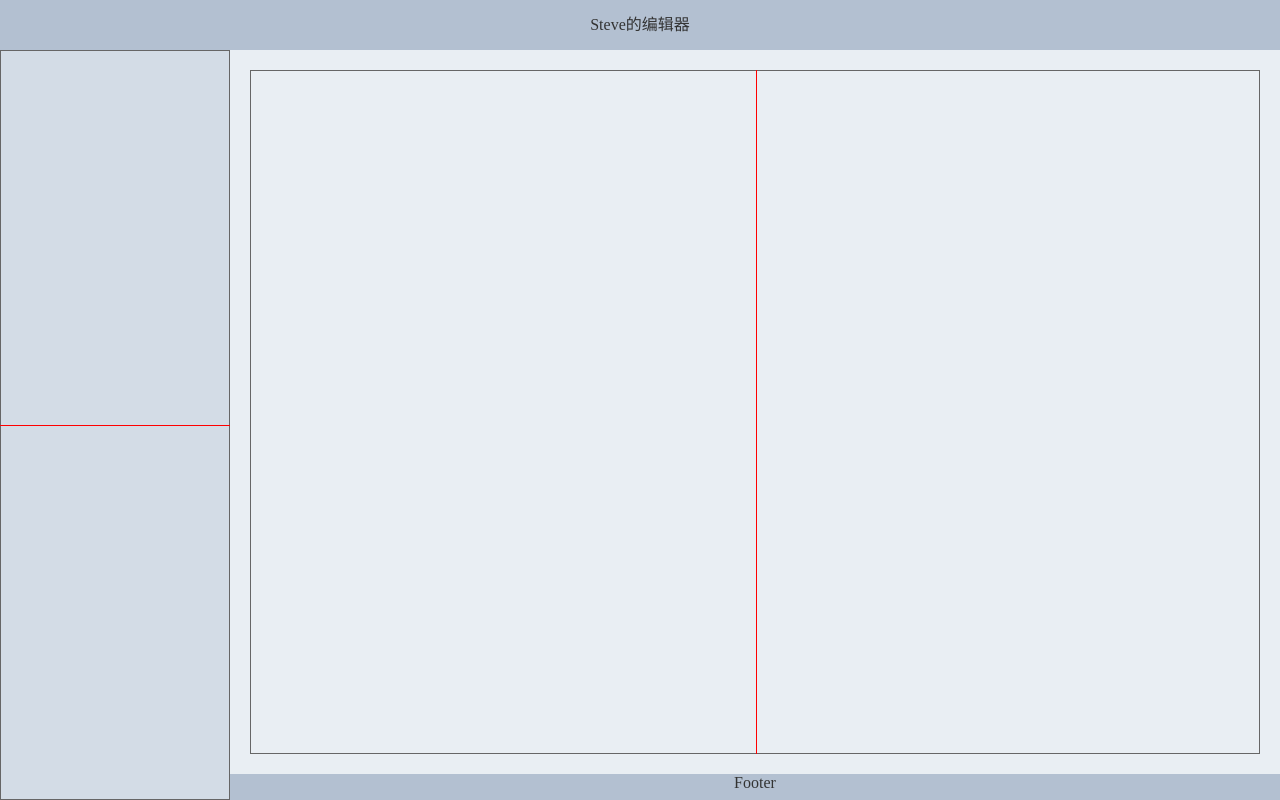
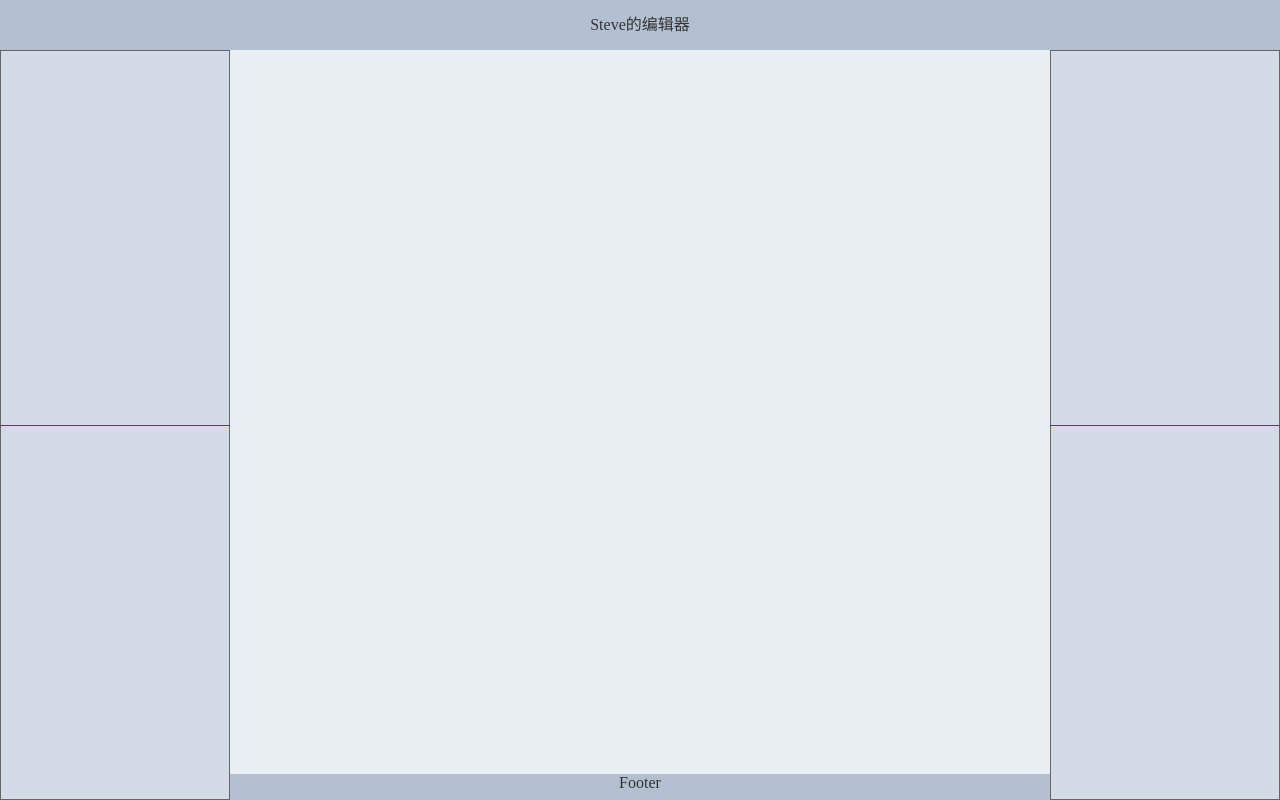
Before and after one commit to stevejia/vue-editor, a Vue app: page / in a window 1280 px wide. Built offline with nearby package versions, Linux system fonts and the light colour scheme.

Commit message:
vue-editor 提交

```diff
--- a/package.json
+++ b/package.json
@@ -7,6 +7,7 @@
     "build": "vue-cli-service build"
   },
   "dependencies": {
+    "async-validator": "^3.3.0",
     "core-js": "^3.6.5",
     "element-ui": "^2.13.2",
     "vue": "^2.6.11",
--- a/src/components/SplitPane.vue
+++ b/src/components/SplitPane.vue
@@ -4,8 +4,9 @@
       class="split-line-v"
       @mousedown="onMouseDown($event)"
       @mouseup="onMouseUp($event)"
-      :style="{top: `calc(${percent}% - 19px)`}"
-      v-if="split==='vertical'"
+      @dragstart="dragstart"
+      :style="{ top: `calc(${percent}% - 19px)` }"
+      v-if="split === 'vertical'"
     >
       <div class="split-line"></div>
     </div>
@@ -13,19 +14,23 @@
       class="split-line-h"
       @mousedown="onMouseDown($event)"
       @mouseup="onMouseUp($event)"
-      v-if="split==='horizontal'"
-      :style="{left: `calc(${percent}% - 19px)`}"
+      v-if="split === 'horizontal'"
+      :style="{ left: `calc(${percent}% - 19px)` }"
     >
       <div class="split-line"></div>
     </div>
 
-    <div class="split-content split-horizontal" v-if="split==='horizontal'">
-      <div class="split-part" :style="{width: `${percent}%`}"></div>
-      <div class="split-part" :style="{width: `${remainPercent}%`}"></div>
+    <div class="split-content split-horizontal" v-if="split === 'horizontal'">
+      <div class="split-part" :style="{ width: `${percent}%` }">
+        <slot name="first"></slot>
+      </div>
+      <div class="split-part" :style="{ width: `${remainPercent}%` }">
+        <slot name="second"></slot>
+      </div>
     </div>
-    <div class="split-content split-vertical" v-if="split==='vertical'">
-      <div class="split-part" :style="{height: `${percent}%`}"></div>
-      <div class="split-part" :style="{height: `${remainPercent}%`}"></div>
+    <div class="split-content split-vertical" v-if="split === 'vertical'">
+      <div class="split-part" :style="{ height: `${percent}%` }"></div>
+      <div class="split-part" :style="{ height: `${remainPercent}%` }"></div>
     </div>
     <!-- <div
       @mousedown="onMouseDown($event)"
@@ -37,14 +42,14 @@
 <script>
 export default {
   name: "split-line",
-  props: ["min", "max", "defaultPercent", "split"],
+  props: ["min", "max", "defaultPercent", "split", "splitNum"],
   data() {
     return {
       width: null,
       height: null,
       marginTB: false,
       percent: this.defaultPercent,
-      remainPercent: 100 - this.defaultPercent
+      remainPercent: 100 - this.defaultPercent,
     };
   },
   mounted() {
@@ -65,9 +70,12 @@ export default {
   watch: {
     direction(newVal) {
       console.log(newVal);
-    }
+    },
   },
   methods: {
+    dragstart() {
+      return false;
+    },
     onMouseDown(event) {
       this.startPageX = event.pageX;
       this.startPageY = event.pageY;
@@ -78,6 +86,7 @@ export default {
       document.removeEventListener("mousemove", this._onMouseMove, false);
     },
     _onMouseMove(event) {
+      event.preventDefault();
       let pageX = event.pageX;
       let pageY = event.pageY;
       console.log(pageX, pageY);
@@ -93,8 +102,18 @@ export default {
           ((currentDistance / originDistance) * this.percent).toFixed(4)
         );
         console.log(newPercent);
-        this.percent = newPercent;
-        this.remainPercent = 100 - newPercent;
+        if (newPercent > this.max || newPercent < this.min) {
+          document.removeEventListener("mousemove", this._onMouseMove, false);
+        }
+        this.percent =
+          newPercent > this.max
+            ? this.max
+            : newPercent < this.min
+            ? this.min
+            : newPercent;
+        this.remainPercent = 100 - this.percent;
+        // this.percent = newPercent;
+        // this.remainPercent = 100 - newPercent;
         this.startPageX = pageX;
       } else if (this.split === "vertical") {
         let moveDistance = pageY - this.startPageY;
@@ -107,15 +126,23 @@ export default {
           ((currentDistance / originDistance) * this.percent).toFixed(4)
         );
         console.log(newPercent);
-        this.percent = newPercent;
-        this.remainPercent = 100 - newPercent;
+        if (newPercent > this.max || newPercent < this.min) {
+          document.removeEventListener("mousemove", this._onMouseMove, false);
+        }
+        this.percent =
+          newPercent > this.max
+            ? this.max
+            : newPercent < this.min
+            ? this.min
+            : newPercent;
+        this.remainPercent = 100 - this.percent;
         this.startPageY = pageY;
         // let distance = this.distance - 20.5;
         // let percent = Number(((pageY / distance) * 100).toFixed(4));
         // console.log(percent);
       }
-    }
-  }
+    },
+  },
 };
 </script>
 <style scoped>
--- a/src/views/Home.vue
+++ b/src/views/Home.vue
@@ -4,7 +4,12 @@
 
     <el-container>
       <el-aside width="230px">
-        <split-pane :defaultPercent="50" :min="20" :max="80" :split="'vertical'"></split-pane>
+        <split-pane
+          :defaultPercent="50"
+          :min="20"
+          :max="80"
+          :split="'vertical'"
+        ></split-pane>
         <!-- <el-container class="aside-item aside-top"></el-container>
         <el-divider
           class="aside-divider"
@@ -16,11 +21,26 @@
         <el-container class="aside-item aside-bottom"></el-container>-->
       </el-aside>
       <el-container>
-        <el-main @drop="drop" @dragover.prevent="dragOver($event)">
-          <split-pane :defaultPercent="50" :min="20" :max="80" :split="'horizontal'"></split-pane>
-        </el-main>
+        <el-main @drop="drop" @dragover.prevent="dragOver($event)"> </el-main>
         <el-footer>Footer</el-footer>
       </el-container>
+      <el-aside width="230px">
+        <split-pane
+          :defaultPercent="50"
+          :min="20"
+          :max="80"
+          :split="'vertical'"
+        ></split-pane>
+        <!-- <el-container class="aside-item aside-top"></el-container>
+        <el-divider
+          class="aside-divider"
+          draggable="true"
+          @mousedown="onMouseDown($event)"
+          @drag="drag($event)"
+          @dragend="dragEnd($event)"
+        ></el-divider>
+        <el-container class="aside-item aside-bottom"></el-container>-->
+      </el-aside>
     </el-container>
   </el-container>
 </template>
@@ -52,8 +72,8 @@ export default {
     dragOver(event) {
       event.preventDefault();
       console.log(1);
-    }
-  }
+    },
+  },
 };
 </script>
 
@@ -88,6 +108,7 @@ export default {
   color: #333;
   text-align: center;
   height: calc(100% - 76px);
+  padding: 0;
 }
 
 .el-container {
```
